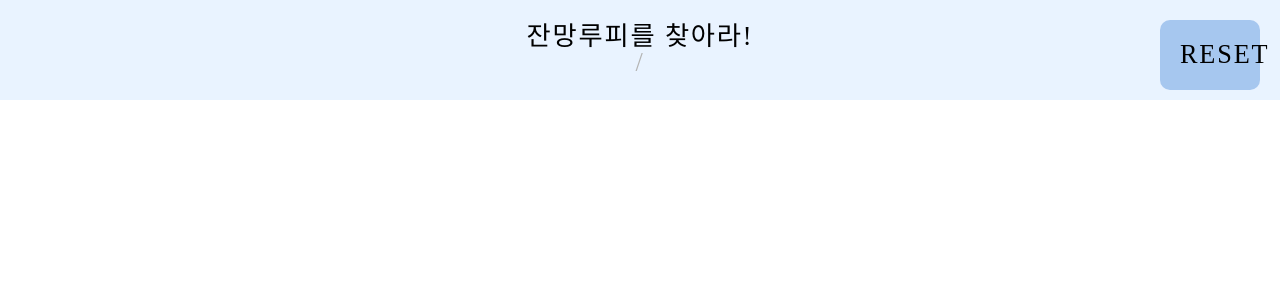
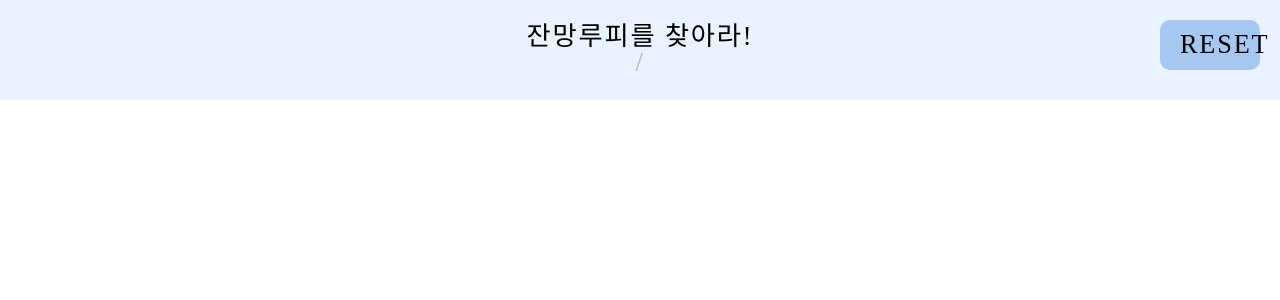
Before and after one commit to GO-SOPT-WEB/JiSooSeo, a React (Vite) app in the folder week3/findingGame/: page / in a window 1280 px wide. Shown: the top 300 px of the page. Built offline with nearby package versions, Linux system fonts and the light colour scheme; a web font is replaced by a local one.

Commit message:
[ design ] 리셋버튼 스타일 변경

```diff
--- a/week3/findingGame/src/@components/resetButton.jsx
+++ b/week3/findingGame/src/@components/resetButton.jsx
@@ -5,12 +5,12 @@ export default function ResetButton() {
 }
 
 const Button = styled.button`
-  position: absolute;
+  position: fixed;
   top: 2rem;
   right: 2rem;
 
   width: 10rem;
-  padding: 2rem;
+  padding: 1rem 2rem;
 
   border-radius: 1rem;
 
```
Also changed, not shown: week3/findingGame/src/@pages/findingPage.jsx (+5 -4 lines).
